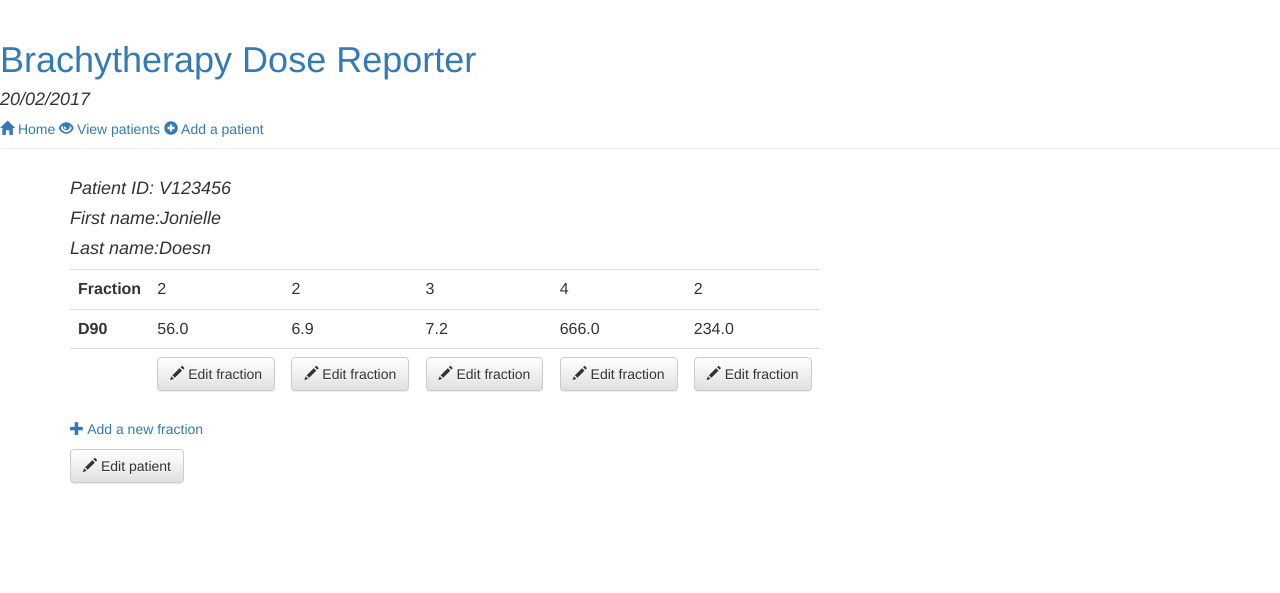
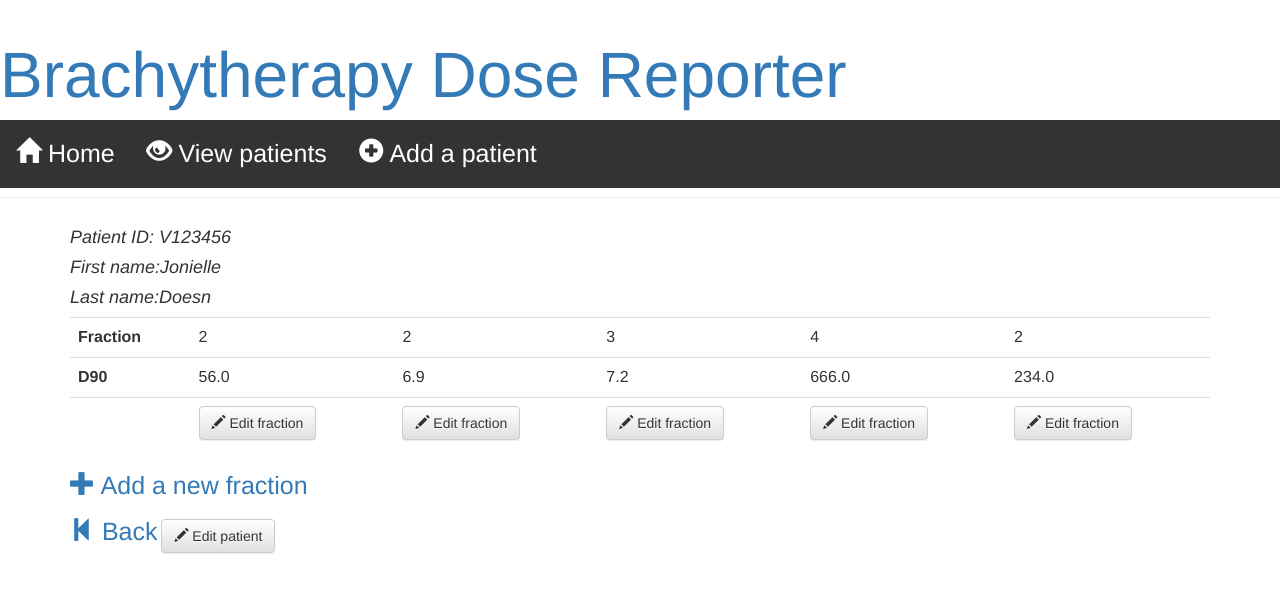
Before and after one commit to vcc-LG/brachy-dose-reporter, a Django app: a page that uses doseapp/templates/doseapp/base.html in a window 1280 px wide. Shown: the top 593 px of the page. Run offline with Django 3.2, Linux system fonts and the light colour scheme; data comes from the database, SQL or seed files in the repository; both versions use the stored data as it was after the commit; some libraries are stand-ins or nearby versions.

Commit message:
base html works on list view

```diff
--- a/doseapp/templates/doseapp/base.html
+++ b/doseapp/templates/doseapp/base.html
@@ -24,8 +24,37 @@
     };
     </script>
     <style>
+    h1 {
+      font-size: 64px;
+    }
+    .top-menu {
+      font-size: 25px;
+    }
     h4 {
       font-style: italic;
+    }
+    ul {
+        list-style-type: none;
+        margin: 0;
+        padding: 0;
+        overflow: hidden;
+        background-color: #333333;
+    }
+
+    li {
+        float: left;
+    }
+
+    li a {
+        display: block;
+        color: white;
+        text-align: center;
+        padding: 16px;
+        text-decoration: none;
+    }
+
+    li a:hover {
+        background-color: #111111;
     }
     </style>
 </head>
@@ -33,17 +62,15 @@
 <body>
     <div class="page-header">
         <h1><a href="/">Brachytherapy Dose Reporter</a></h1>
-        <h4 id="show_date"></h4>
-        <a href="{% url 'index' %}" class="top-menu"><span class="glyphicon glyphicon-home"></span>   Home</a>
-        <a href="{% url 'patient_list' %}" class="top-menu"><span class="glyphicon glyphicon-eye-open"></span>   View patients</a>
-        <a href="{% url 'patient_new' %}" class="top-menu"><span class="glyphicon glyphicon-plus-sign"></span>   Add a patient</a>
+        <ul>
+  <li><a href="{% url 'index' %}" class="top-menu"><span class="glyphicon glyphicon-home"></span>   Home</a></li>
+  <li><a href="{% url 'patient_list' %}" class="top-menu"><span class="glyphicon glyphicon-eye-open"></span>   View patients</a></li>
+  <li><a href="{% url 'patient_new' %}" class="top-menu"><span class="glyphicon glyphicon-plus-sign"></span>   Add a patient</a></li>
+</ul>
+
     </div>
     <div class="content container">
-        <div class="row">
-            <div class="col-md-8">
                 {% block content %} {% endblock %}
-            </div>
-        </div>
     </div>
 </body>
 
--- a/doseapp/templates/doseapp/patient_detail.html
+++ b/doseapp/templates/doseapp/patient_detail.html
@@ -45,4 +45,8 @@
 <p>
 
 </p>
-<a class="btn btn-default" href="{% url 'patient_edit' pk=patient.patient_id %}"><span class="glyphicon glyphicon-pencil"></span>  Edit patient</a> {% endblock %}
+
+<a href="{% url 'patient_list' %}" class="top-menu"><span class="glyphicon glyphicon-step-backward"></span>    Back</a>
+<a class="btn btn-default" href="{% url 'patient_edit' pk=patient.patient_id %}"><span class="glyphicon glyphicon-pencil"></span>  Edit patient</a>
+
+{% endblock %}
```
Also changed, not shown: doseapp/templates/doseapp/patient_list.html (+4 -43 lines), db.sqlite3.
